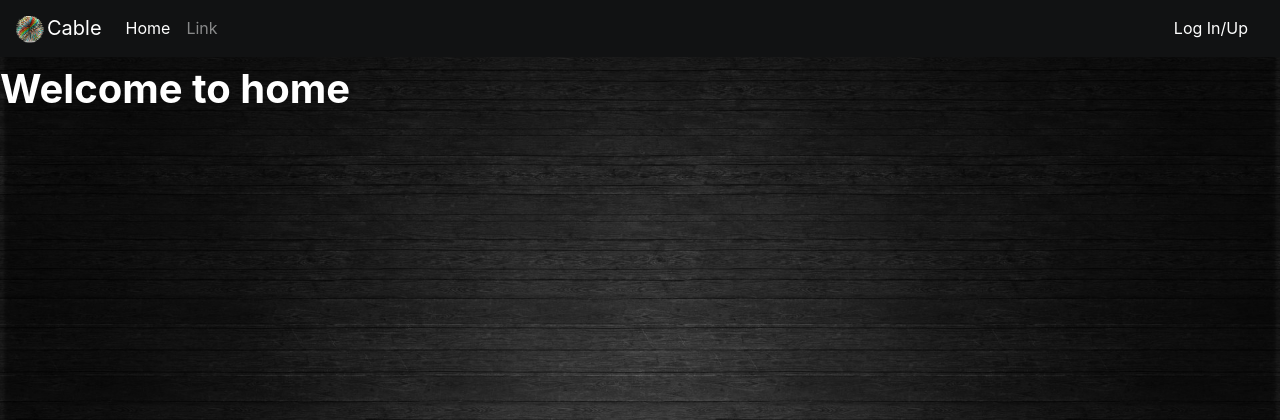
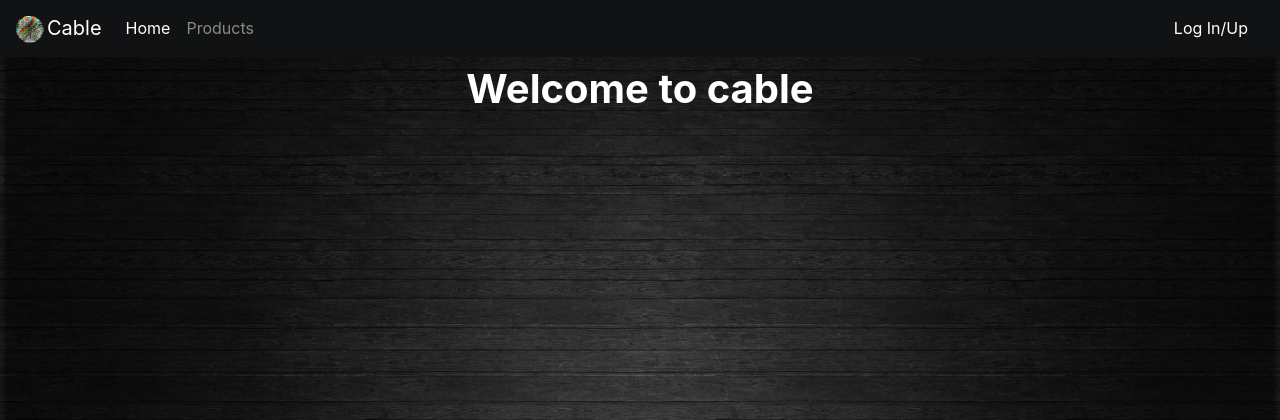
Before and after one commit to ibaccin/Cable, a PHP site: page / in a window 1280 px wide. Shown: the top 420 px of the page. Run offline with PHP 8.4, Linux system fonts and the light colour scheme; some libraries are stand-ins or nearby versions.

Commit message:
Creating view products

```diff
--- a/controllers/homeController.php
+++ b/controllers/homeController.php
@@ -2,13 +2,17 @@
 
 require_once("core/baseController.php");
 require_once("models/homeModel.php");
-
 class homeController extends Controller
 {
     public function indexAction()
     {
         $this->renderView("views/home/index.php");
     }
+   public function productAction()
+   {
+        $load = homeModel::loadProduct();
+        $this->renderView("views/home/product.php",$load);
+   }
 
 
 }
--- a/core/baseModel.php
+++ b/core/baseModel.php
@@ -12,15 +12,6 @@ class Model
         return true;
     }
 
-    public function validate()
-    {
-        if(empty($this->name) || empty($this->password))
-        {
-            return false;
-        }
-
-        return true;
-    }
     //database components
     const  SALT = "orinal_name_for_salt";
     public static function hashPass($pass)
--- a/views/_shared/header.php
+++ b/views/_shared/header.php
@@ -39,7 +39,7 @@ if(!empty($_SESSION))
         <a class="nav-link" href="/home">Home </a>
       </li>
       <li class="nav-item">
-        <a class="nav-link" href="#">Link</a>
+        <a class="nav-link" href="/home/product">Products</a>
       </li>
     </ul>
     <?=$login?>
--- a/views/_shared/mainStyle.css
+++ b/views/_shared/mainStyle.css
@@ -125,3 +125,9 @@ body
 {
     display:none!important;
 }
+.aloha
+{
+    display:flex;
+    flex-direction: column;
+    align-items:center;
+}
--- a/views/account/profile.php
+++ b/views/account/profile.php
@@ -43,7 +43,7 @@
                 <hr>
                 <form class="form-change" method="POST" id="profile_form_change" enctype="multipart/form-data">
                     <input class="invisible" id="input_change_file" type="file" name="user_avatar" />
-                    <lable class="btn btn-warning" id="lable_change">Take the ava</lable> <hr>
+                    <lable class="btn btn-warning" id="lable_change">Choose new avatar</lable> <hr>
                     <button class="btn btn-primary" id="submit_form" type="submit">Save change</button>
                 </form>
                 <a class="btn btn-primary" id="profile_change">Change photo</a>
--- a/views/home/index.php
+++ b/views/home/index.php
@@ -1 +1,3 @@
-<h1><b>Welcome to home</b></h1>
+<div class="aloha">
+    <h1><b>Welcome to cable</b></h1>
+</div>
--- /dev/null
+++ b/views/home/product.php
@@ -0,0 +1,5 @@
+<?php
+foreach($model as $key => $value)
+{
+    echo $value;
+}
```
Also changed, not shown: models/homeModel.php (+29 -2 lines).
